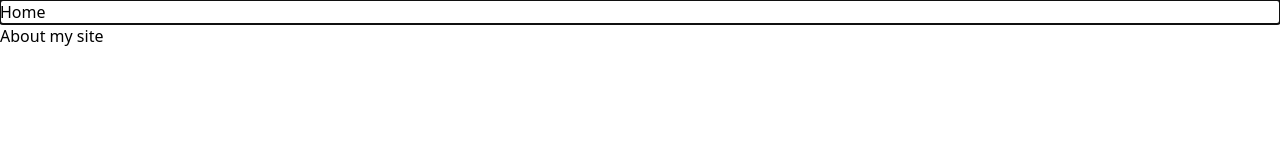
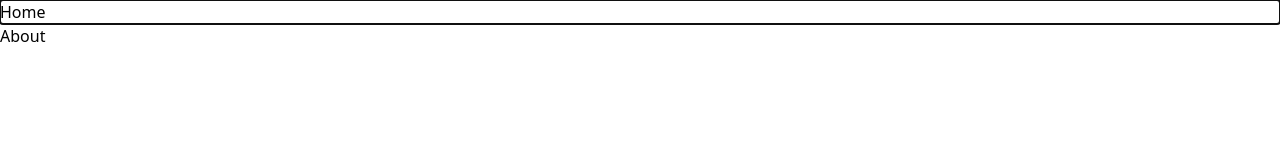
Before and after one commit to ollyde/svelte-cap-testing, a Svelte app: page / in a window 1280 px wide. Shown: the top 160 px of the page. Built offline with nearby package versions, Linux system fonts and the light colour scheme.

Commit message:
update home.svelte

```diff
--- a/src/pages/home.svelte
+++ b/src/pages/home.svelte
@@ -5,7 +5,7 @@
 <main class="mt-16 ml-4">
     <h1 class="text-3xl font-bold">Home</h1>
 
-    <a href="/about">About my site</a>
+    <Link to="/about">About</Link>
 </main>
 
 <style>
```
